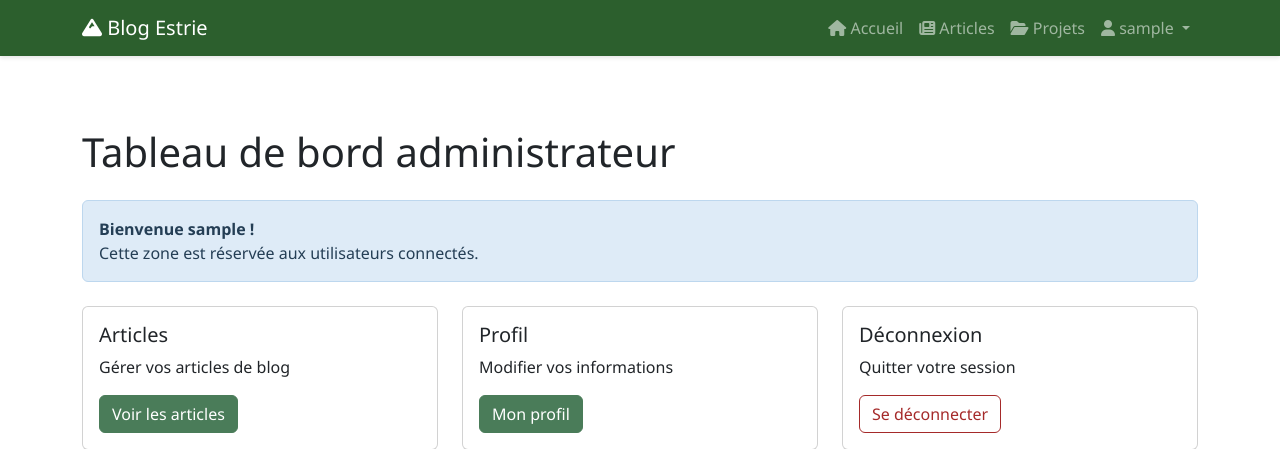
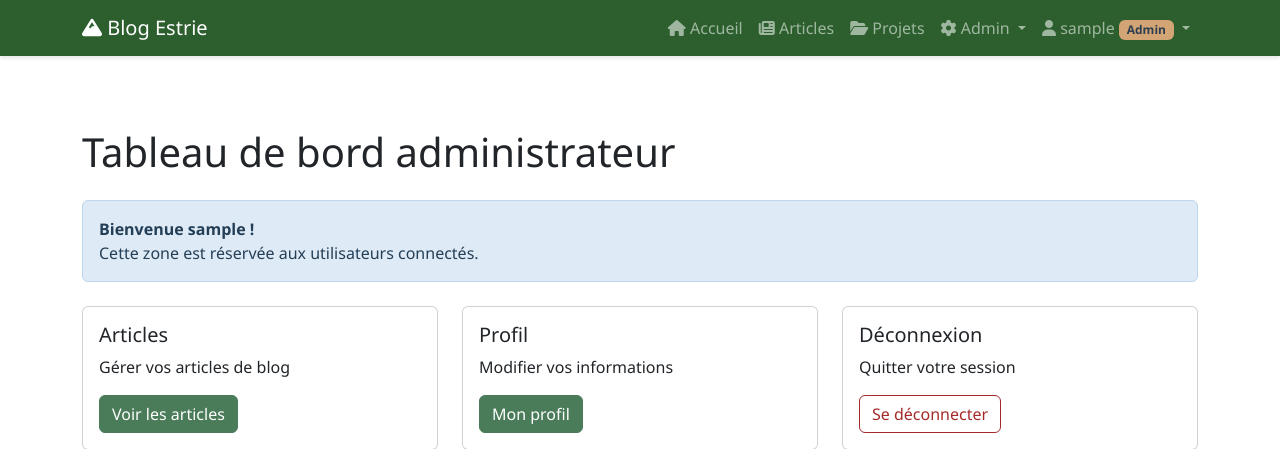
Before and after one commit to NicolasClaverol/blog-estrie, a PHP site: page /admin/dashboard.php in a window 1280 px wide. Shown: the top 449 px of the page. Run offline with PHP 8.4, Linux system fonts and the light colour scheme; the visitor is signed in with stand-in values (Sample User, id 1).

Commit message:
Étape 14 terminée : Système de droits administrateur
- Compte admin créé (admin@blogestrie.com)
- Ajout fonctions isAdmin() et requireAdmin() dans session.php
- Modification login.php pour charger is_admin
- Protection admin/dashboard.php avec requireAdmin()
- Badge Admin ajouté dans le header
- Menu Admin avec dropdown pour les admins
- Tests de protection réussis

```diff
--- a/admin/dashboard.php
+++ b/admin/dashboard.php
@@ -3,7 +3,7 @@ require_once '../includes/session.php';
 require_once '../includes/database.php';
 
 // Protéger la page
-requireLogin();
+requireAdmin();
 
 require_once '../includes/header.php';
 ?>
--- a/includes/header.php
+++ b/includes/header.php
@@ -59,6 +59,10 @@ if (!isset($page_title)) {
                                     <i class="fas fa-cog"></i> Admin
                                 </a>
                                 <ul class="dropdown-menu dropdown-menu-end">
+                                    <li><a class="dropdown-item" href="/admin/dashboard.php">
+                                        <i class="fas fa-tachometer-alt"></i> Dashboard
+                                    </a></li>
+                                    <li><hr class="dropdown-divider"></li>
                                     <li><a class="dropdown-item" href="/admin/articles.php">Gérer les articles</a></li>
                                     <li><a class="dropdown-item" href="/admin/projets.php">Gérer les projets</a></li>
                                     <li><hr class="dropdown-divider"></li>
@@ -71,8 +75,15 @@ if (!isset($page_title)) {
                         <li class="nav-item dropdown">
                             <a class="nav-link dropdown-toggle" href="#" id="userDropdown" role="button" data-bs-toggle="dropdown">
                                 <i class="fas fa-user"></i> <?php echo htmlspecialchars($_SESSION['username']); ?>
+                                <?php if (isset($_SESSION['is_admin']) && $_SESSION['is_admin']): ?>
+                                    <span class="badge bg-warning text-dark">Admin</span>
+                                <?php endif; ?>
                             </a>
                             <ul class="dropdown-menu dropdown-menu-end">
+                                <li><a class="dropdown-item" href="/profile.php">
+                                    <i class="fas fa-user-circle"></i> Mon Profil
+                                </a></li>
+                                <li><hr class="dropdown-divider"></li>
                                 <li><a class="dropdown-item" href="/logout.php">
                                     <i class="fas fa-sign-out-alt"></i> Déconnexion
                                 </a></li>
--- a/includes/session.php
+++ b/includes/session.php
@@ -49,4 +49,17 @@ function getFlashMessage() {
     }
     return null;
 }
+// Fonction pour vérifier si l'utilisateur est admin
+function isAdmin() {
+    return isset($_SESSION['is_admin']) && $_SESSION['is_admin'] === true;
+}
+
+// Fonction pour protéger une page admin (redirection si non admin)
+function requireAdmin() {
+    requireLogin(); // D'abord vérifier qu'il est connecté
+    if (!isAdmin()) {
+        header('Location: /index.php');
+        exit;
+    }
+}
 ?>
--- a/login.php
+++ b/login.php
@@ -19,7 +19,7 @@ if ($_SERVER['REQUEST_METHOD'] === 'POST') {
     if (empty($email) || empty($password)) {
         $error = 'Tous les champs sont obligatoires.';
     } else {
-        $stmt = $pdo->prepare('SELECT id, username, email, password FROM users WHERE email = ?');
+        $stmt = $pdo->prepare('SELECT id, username, email, password, is_admin FROM users WHERE email = ?');
         $stmt->execute([$email]);
         $user = $stmt->fetch();
 
@@ -28,6 +28,7 @@ if ($_SERVER['REQUEST_METHOD'] === 'POST') {
             $_SESSION['user_id'] = $user['id'];
             $_SESSION['username'] = $user['username'];
             $_SESSION['email'] = $user['email'];
+            $_SESSION['is_admin'] = (bool)$user['is_admin'];
 
             setFlashMessage('Connexion réussie ! Bienvenue ' . $user['username']);
             header('Location: /profile.php');
```
